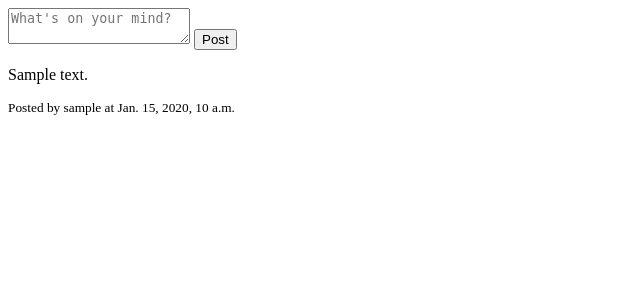
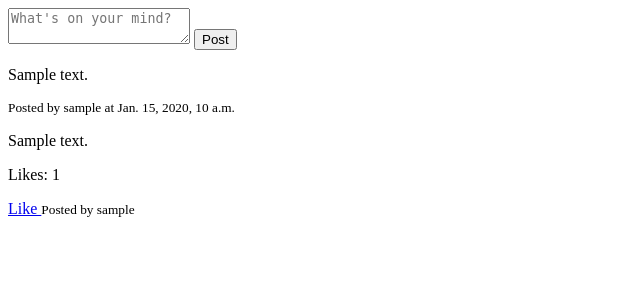
Before and after one commit to kc-clintone/emobilis-interview, a Django app: template emobilis_interview/mini_x/templates/home.html in a window 1280 px wide. Shown: the top 300 px of the page, without its empty margins (0-640 px from the left). Run offline with Django 5.2, Linux system fonts and the light colour scheme; the template is opened without the code that fills it: values that come from a table or form of the project are taken from there, others are empty; tables that the repository leaves empty hold one stand-in row (values such as "Sample post").

Commit message:
more functionality

```diff
--- a/emobilis_interview/mini_x/templates/home.html
+++ b/emobilis_interview/mini_x/templates/home.html
@@ -11,7 +11,21 @@
         <div>
             <p>{{ post.content }}</p>
             <small>Posted by {{ post.author.username }} at {{ post.created_at }}</small>
-            <!-- Add buttons for like and comment -->
+
         </div>
     {% endfor %}
+   <div>
+    {% for post in posts %}
+        <p>{{ post.content }}</p>
+        <p>Likes: {{ post.likes.count }}</p>
+        <a href="{% url 'like_post' post.id %}">
+            {% if request.user in post.likes.all %}
+                Unlike
+            {% else %}
+                Like
+            {% endif %}
+        </a>
+        <small>Posted by {{ post.author.username }}</small>
+    {% endfor %}
 </div>
+</div>
```
